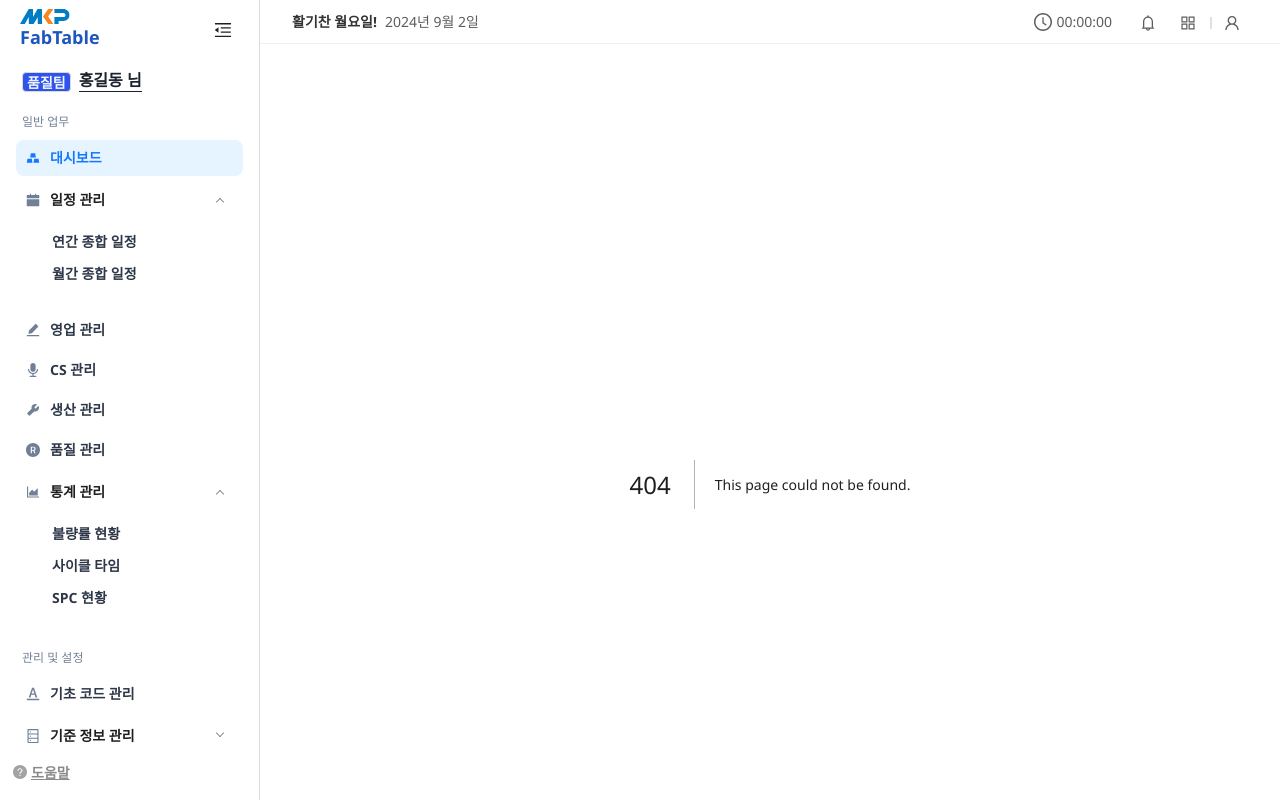
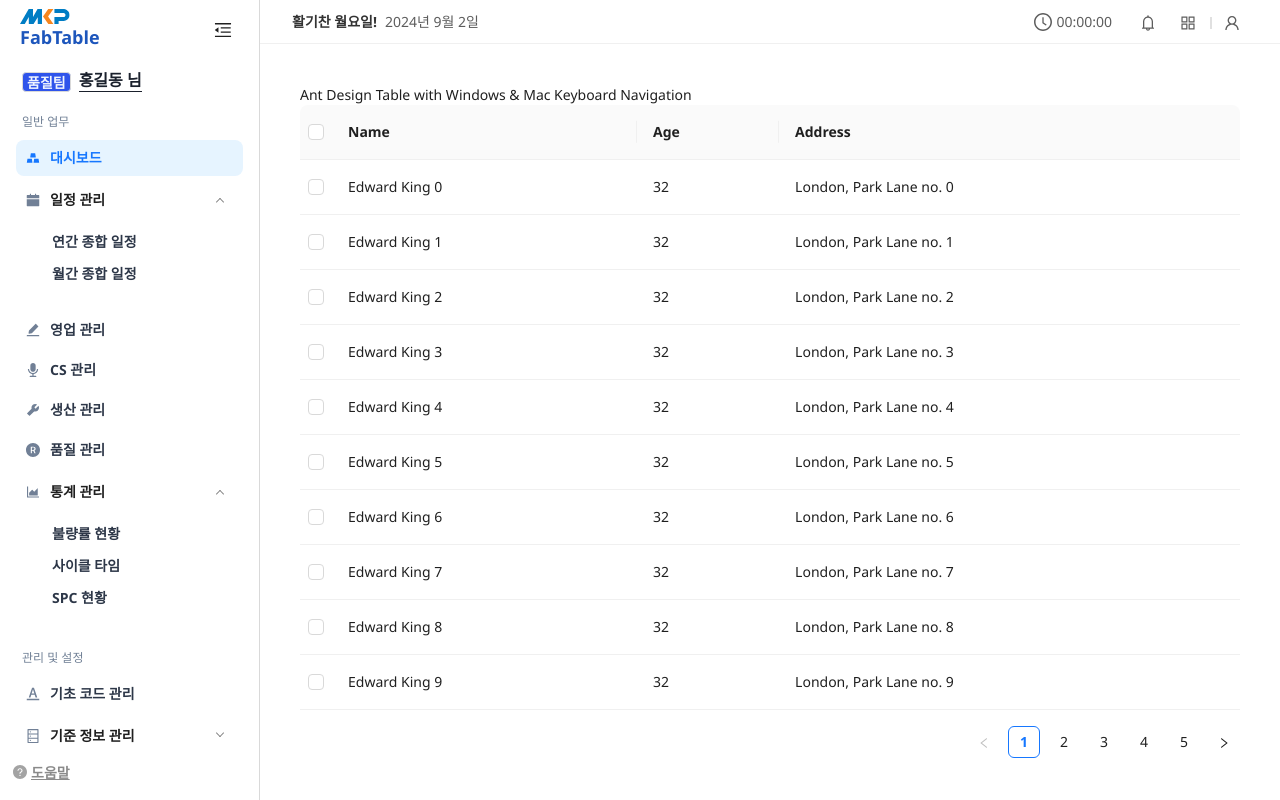
Before and after one commit to funnystyle/fabtable-next, a Next.js app: page /samples/antd/TableOnRowSelect in a window 1280 px wide. Before the commit this address had no page. Built offline with nearby package versions, Linux system fonts and the light colour scheme; a web font is replaced by a local one.

Commit message:
AntD Table 행선택 구현중

```diff
--- /dev/null
+++ b/pages/samples/antd/TableOnRowSelect.js
@@ -0,0 +1,145 @@
+"use client"; // Next.js 클라이언트 컴포넌트
+
+import React, { useState, useRef, useEffect } from "react";
+import { Table } from "antd";
+
+const TableOnRowSelect = () => {
+  const [selectedRowKeys, setSelectedRowKeys] = useState([]); // 선택된 행
+  const [anchorRowKey, setAnchorRowKey] = useState(null); // 기준 행
+  const [cursorRowKey, setCursorRowKey] = useState(null); // 현재 커서 위치
+  const [isDragging, setIsDragging] = useState(false); // 드래그 여부
+  const [ctrlDragging, setCtrlDragging] = useState(false); // Ctrl+드래그 여부
+  const [shiftDragging, setShiftDragging] = useState(false); // Shift+드래그 여부
+  const dragStartKeyRef = useRef(null);
+  const initialSelectedKeysRef = useRef([]);
+  const tableRef = useRef(null);
+
+  const data = Array.from({ length: 46 }, (_, i) => ({
+    key: i,
+    name: `Edward King ${i}`,
+    age: 32,
+    address: `London, Park Lane no. ${i}`
+  }));
+
+  useEffect(() => {
+    if (tableRef.current) {
+      tableRef.current.focus();
+    }
+  }, []);
+
+  // 📌 일반 클릭, Shift+클릭, Ctrl+클릭 처리
+  const handleRowClick = (event, record) => {
+    const { key } = record;
+
+    if (event.shiftKey) {
+      // Shift + 클릭 : 기존 기준 행부터 클릭한 행까지 확장
+      const start = Math.min(anchorRowKey, key);
+      const end = Math.max(anchorRowKey, key);
+      setSelectedRowKeys(data.filter((item) => item.key >= start && item.key <= end).map((item) => item.key));
+    } else if (event.ctrlKey || event.metaKey) {
+      // Ctrl+클릭 : 기존 선택 유지하면서 선택/해제
+      const isAlreadySelected = selectedRowKeys.includes(key);
+      const newSelectedKeys = isAlreadySelected
+        ? selectedRowKeys.filter((k) => k !== key)
+        : [...selectedRowKeys, key];
+
+      setSelectedRowKeys(newSelectedKeys);
+
+      // **선택이 추가될 때만 기준 행 변경**
+      if (!isAlreadySelected) {
+        setAnchorRowKey(key);
+      }
+    } else {
+      // 일반 클릭: 기존 선택 해제 후 클릭한 행 선택
+      setSelectedRowKeys([key]);
+      setAnchorRowKey(key);
+    }
+
+    setCursorRowKey(key);
+  };
+
+  // 📌 드래그 시작
+  const handleMouseDown = (event, record) => {
+    event.preventDefault();
+    setIsDragging(true);
+    dragStartKeyRef.current = record.key;
+    initialSelectedKeysRef.current = selectedRowKeys;
+
+    if (event.shiftKey) {
+      setShiftDragging(true);
+    } else if (event.ctrlKey || event.metaKey) {
+      setCtrlDragging(true);
+      setAnchorRowKey(record.key); // Ctrl-드래그 시 기준 행 변경
+    } else {
+      setAnchorRowKey(record.key); // 일반 드래그 시 기준 행 변경
+    }
+  };
+
+  // 📌 드래그 중
+  const handleMouseEnter = (event, record) => {
+    if (!isDragging || dragStartKeyRef.current === null) return;
+
+    let newSelectedKeys = [];
+
+    const start = Math.min(dragStartKeyRef.current, record.key);
+    const end = Math.max(dragStartKeyRef.current, record.key);
+
+    if (shiftDragging) {
+      // Shift-드래그: 기존 기준 행부터 드래그 종료 지점까지 선택
+      newSelectedKeys = data
+        .filter((item) => item.key >= anchorRowKey && item.key <= record.key)
+        .map((item) => item.key);
+    } else if (ctrlDragging) {
+      // Ctrl-드래그: 기존 선택 유지 + 드래그한 영역 선택/해제 (Toggle)
+      newSelectedKeys = [...initialSelectedKeysRef.current];
+
+      data.forEach((item) => {
+        if (item.key >= start && item.key <= end) {
+          if (initialSelectedKeysRef.current.includes(item.key)) {
+            newSelectedKeys = newSelectedKeys.filter((k) => k !== item.key); // 해제
+          } else {
+            newSelectedKeys.push(item.key); // 추가
+          }
+        }
+      });
+    } else {
+      // 일반 드래그: 기존 선택 해제 후 드래그한 영역만 선택
+      newSelectedKeys = data
+        .filter((item) => item.key >= start && item.key <= end)
+        .map((item) => item.key);
+    }
+
+    setSelectedRowKeys(newSelectedKeys);
+  };
+
+  // 📌 드래그 종료
+  const handleMouseUp = () => {
+    setIsDragging(false);
+    setCtrlDragging(false);
+    setShiftDragging(false);
+    dragStartKeyRef.current = null;
+  };
+
+  return (
+    <div ref={tableRef} tabIndex={0} style={{ userSelect: "none", outline: "none" }} onMouseUp={handleMouseUp}>
+      <h1>Ant Design Table with Windows & Mac Keyboard Navigation</h1>
+      <Table
+        rowSelection={{ selectedRowKeys, type: "checkbox", fixed: true }}
+        columns={[
+          { title: "Name", dataIndex: "name" },
+          { title: "Age", dataIndex: "age" },
+          { title: "Address", dataIndex: "address" }
+        ]}
+        rowKey={(record) => record.key}
+        dataSource={data}
+        onRow={(record) => ({
+          onClick: (event) => handleRowClick(event, record),
+          onMouseDown: (event) => handleMouseDown(event, record),
+          onMouseEnter: (event) => handleMouseEnter(event, record)
+        })}
+      />
+    </div>
+  );
+};
+
+export default TableOnRowSelect;
--- a/pages/samples/index.js
+++ b/pages/samples/index.js
@@ -75,6 +75,9 @@ const SampleIndex = () => {
       <p>
         <Link href="/samples/antd/table" color='blue.400' _hover={{ color: 'blue.500' }}>Table</Link>
       </p>
+      <p>
+        <Link href="/samples/antd/TableOnRowSelect" color='blue.400' _hover={{ color: 'blue.500' }}>Table on Row Select</Link>
+      </p>
     </div>
   );
 };
```
